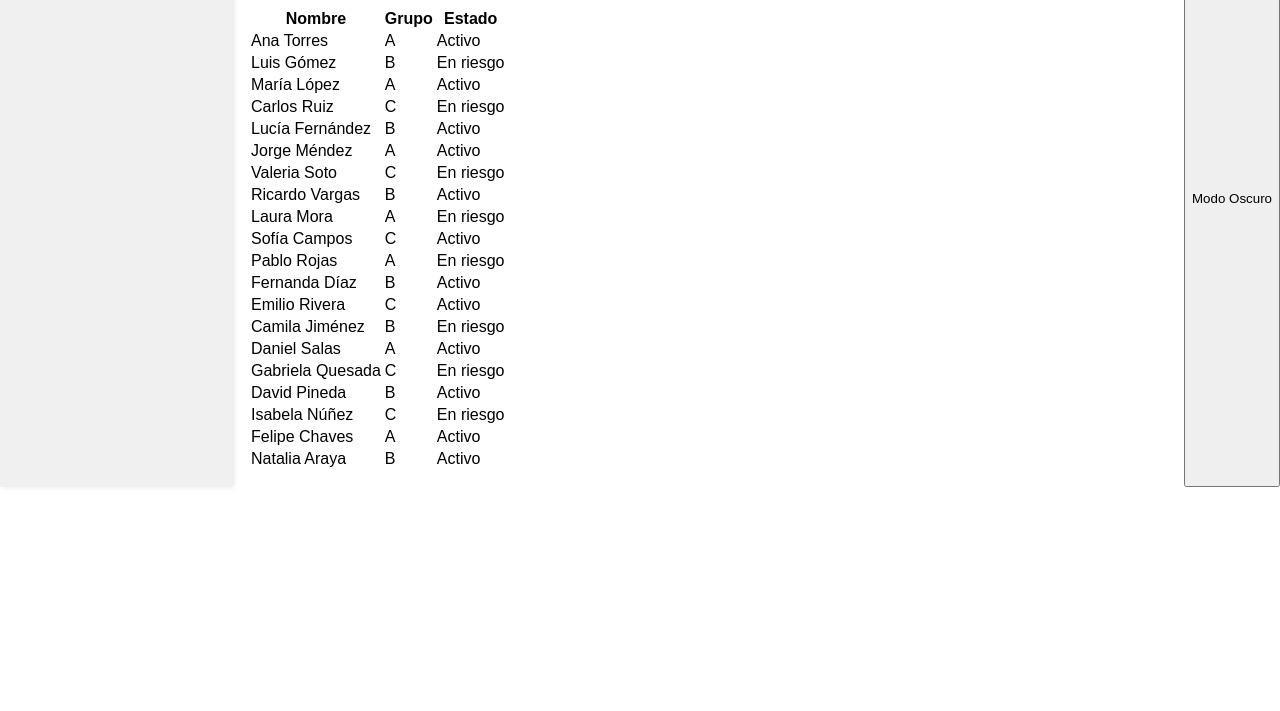
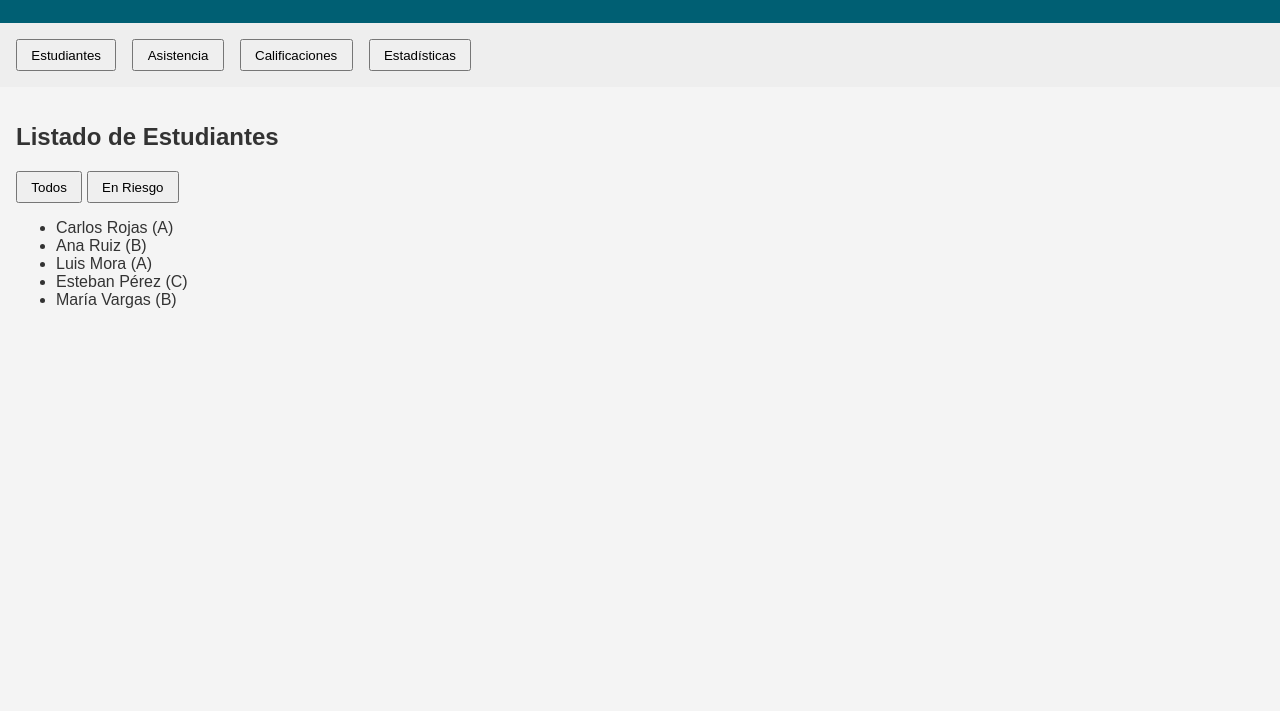
Before and after one commit to pfp75/crmestudiantes, a plain HTML site: page index.html in a window 1280 px wide. Shown: the part 89-800 px from the top of the page. Drawn offline with Linux system fonts and the light colour scheme.

Commit message:
Add files via upload

```diff
--- /dev/null
+++ b/estilos.css
@@ -0,0 +1,38 @@
+body {
+    font-family: sans-serif;
+    background-color: #f4f4f4;
+    color: #333;
+    margin: 0;
+    padding: 0;
+}
+header {
+    background: #005f73;
+    color: white;
+    padding: 1em;
+    display: flex;
+    justify-content: space-between;
+    align-items: center;
+}
+.menu-principal {
+    display: flex;
+    gap: 1em;
+    padding: 1em;
+    background-color: #eee;
+}
+button {
+    padding: 0.5em 1em;
+    cursor: pointer;
+}
+.seccion {
+    padding: 1em;
+}
+.oculto {
+    display: none;
+}
+.dark-mode {
+    background-color: #121212;
+    color: white;
+}
+.dark-mode header {
+    background-color: #222;
+}
--- a/estudiantes.json
+++ b/estudiantes.json
@@ -1,102 +1,7 @@
 [
-  {
-    "nombre": "Ana Torres",
-    "grupo": "A",
-    "estado": "Activo"
-  },
-  {
-    "nombre": "Luis G\u00f3mez",
-    "grupo": "B",
-    "estado": "En riesgo"
-  },
-  {
-    "nombre": "Mar\u00eda L\u00f3pez",
-    "grupo": "A",
-    "estado": "Activo"
-  },
-  {
-    "nombre": "Carlos Ruiz",
-    "grupo": "C",
-    "estado": "En riesgo"
-  },
-  {
-    "nombre": "Luc\u00eda Fern\u00e1ndez",
-    "grupo": "B",
-    "estado": "Activo"
-  },
-  {
-    "nombre": "Jorge M\u00e9ndez",
-    "grupo": "A",
-    "estado": "Activo"
-  },
-  {
-    "nombre": "Valeria Soto",
-    "grupo": "C",
-    "estado": "En riesgo"
-  },
-  {
-    "nombre": "Ricardo Vargas",
-    "grupo": "B",
-    "estado": "Activo"
-  },
-  {
-    "nombre": "Laura Mora",
-    "grupo": "A",
-    "estado": "En riesgo"
-  },
-  {
-    "nombre": "Sof\u00eda Campos",
-    "grupo": "C",
-    "estado": "Activo"
-  },
-  {
-    "nombre": "Pablo Rojas",
-    "grupo": "A",
-    "estado": "En riesgo"
-  },
-  {
-    "nombre": "Fernanda D\u00edaz",
-    "grupo": "B",
-    "estado": "Activo"
-  },
-  {
-    "nombre": "Emilio Rivera",
-    "grupo": "C",
-    "estado": "Activo"
-  },
-  {
-    "nombre": "Camila Jim\u00e9nez",
-    "grupo": "B",
-    "estado": "En riesgo"
-  },
-  {
-    "nombre": "Daniel Salas",
-    "grupo": "A",
-    "estado": "Activo"
-  },
-  {
-    "nombre": "Gabriela Quesada",
-    "grupo": "C",
-    "estado": "En riesgo"
-  },
-  {
-    "nombre": "David Pineda",
-    "grupo": "B",
-    "estado": "Activo"
-  },
-  {
-    "nombre": "Isabela N\u00fa\u00f1ez",
-    "grupo": "C",
-    "estado": "En riesgo"
-  },
-  {
-    "nombre": "Felipe Chaves",
-    "grupo": "A",
-    "estado": "Activo"
-  },
-  {
-    "nombre": "Natalia Araya",
-    "grupo": "B",
-    "estado": "Activo"
-  }
+    { "id": 1, "nombre": "Carlos Rojas", "grupo": "A", "segmento": "normal" },
+    { "id": 2, "nombre": "Ana Ruiz", "grupo": "B", "segmento": "en_riesgo" },
+    { "id": 3, "nombre": "Luis Mora", "grupo": "A", "segmento": "normal" },
+    { "id": 4, "nombre": "Esteban Pérez", "grupo": "C", "segmento": "en_riesgo" },
+    { "id": 5, "nombre": "María Vargas", "grupo": "B", "segmento": "normal" }
 ]
--- a/index.html
+++ b/index.html
@@ -1,22 +1,50 @@
-
 <!DOCTYPE html>
 <html lang="es">
 <head>
-    <meta charset="UTF-8">
+    <meta charset="UTF-8" />
+    <meta name="viewport" content="width=device-width, initial-scale=1.0" />
     <title>CRM Estudiantes</title>
-    <link rel="stylesheet" href="style.css">
+    <link rel="stylesheet" href="estilos.css" />
 </head>
 <body>
-    <div id="sidebar">
-        <button onclick="filtrarSegmento('todos')">Todos</button>
-        <button onclick="filtrarSegmento('riesgo')">En Riesgo</button>
-    </div>
-    <main id="contenido">
-        <h1>Lista de Estudiantes</h1>
-        <table id="tabla-estudiantes"></table>
-        <div id="perfil-estudiante"></div>
+    <header>
+        <h1>CRM de Estudiantes</h1>
+        <button id="toggleDarkMode">Modo Oscuro</button>
+    </header>
+
+    <nav class="menu-principal">
+        <button onclick="mostrarSeccion('estudiantes')">Estudiantes</button>
+        <button onclick="mostrarSeccion('asistencia')">Asistencia</button>
+        <button onclick="mostrarSeccion('calificaciones')">Calificaciones</button>
+        <button onclick="mostrarSeccion('estadisticas')">Estadísticas</button>
+    </nav>
+
+    <main>
+        <section id="estudiantes" class="seccion">
+            <h2>Listado de Estudiantes</h2>
+            <div id="filtros">
+                <button onclick="filtrarSegmento('todos')">Todos</button>
+                <button onclick="filtrarSegmento('en_riesgo')">En Riesgo</button>
+            </div>
+            <ul id="lista-estudiantes"></ul>
+        </section>
+
+        <section id="asistencia" class="seccion oculto">
+            <h2>Registro de Asistencia</h2>
+            <p>Funcionalidad en desarrollo.</p>
+        </section>
+
+        <section id="calificaciones" class="seccion oculto">
+            <h2>Calificaciones</h2>
+            <p>Funcionalidad en desarrollo.</p>
+        </section>
+
+        <section id="estadisticas" class="seccion oculto">
+            <h2>Estadísticas</h2>
+            <canvas id="grafico"></canvas>
+        </section>
     </main>
-    <button id="modo-oscuro-toggle">Modo Oscuro</button>
+
     <script src="script.js"></script>
 </body>
 </html>
--- a/script.js
+++ b/script.js
@@ -1,29 +1,32 @@
+let estudiantes = [];
+let modoOscuro = false;
 
-let estudiantes = [];
-document.addEventListener('DOMContentLoaded', () => {
-    fetch('estudiantes.json')
-        .then(res => res.json())
-        .then(data => {
-            estudiantes = data;
-            renderTabla(estudiantes);
-        });
-    document.getElementById('modo-oscuro-toggle').addEventListener('click', () => {
-        document.body.classList.toggle('dark-mode');
-    });
+document.getElementById("toggleDarkMode").addEventListener("click", () => {
+    document.body.classList.toggle("dark-mode");
+    modoOscuro = !modoOscuro;
 });
 
-function renderTabla(lista) {
-    const tabla = document.getElementById('tabla-estudiantes');
-    tabla.innerHTML = '<tr><th>Nombre</th><th>Grupo</th><th>Estado</th></tr>';
-    lista.forEach(est => {
-        tabla.innerHTML += `<tr><td>${est.nombre}</td><td>${est.grupo}</td><td>${est.estado}</td></tr>`;
+function mostrarSeccion(id) {
+    document.querySelectorAll(".seccion").forEach(sec => sec.classList.add("oculto"));
+    document.getElementById(id).classList.remove("oculto");
+}
+
+function filtrarSegmento(tipo) {
+    const lista = document.getElementById("lista-estudiantes");
+    lista.innerHTML = "";
+
+    const filtrados = tipo === "en_riesgo" ? estudiantes.filter(e => e.segmento === "en_riesgo") : estudiantes;
+
+    filtrados.forEach(est => {
+        const li = document.createElement("li");
+        li.textContent = `${est.nombre} (${est.grupo})`;
+        lista.appendChild(li);
     });
 }
 
-function filtrarSegmento(tipo) {
-    if (tipo === 'todos') {
-        renderTabla(estudiantes);
-    } else if (tipo === 'riesgo') {
-        renderTabla(estudiantes.filter(e => e.estado === 'En riesgo'));
-    }
-}
+fetch("estudiantes.json")
+    .then(resp => resp.json())
+    .then(data => {
+        estudiantes = data;
+        filtrarSegmento("todos");
+    });
```
